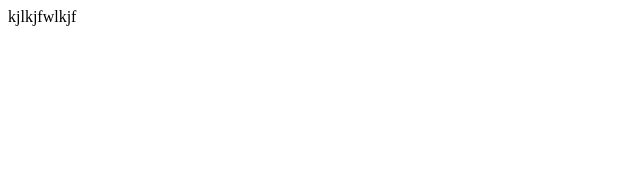
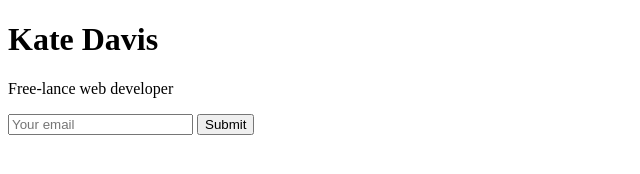
Before and after one commit to katedavis248/businesscard, a plain HTML site: page index.html in a window 1280 px wide. Shown: the whole page, without its empty margins (0-640 px from the left). Drawn offline with Linux system fonts and the light colour scheme.

Commit message:
added email placeholder and submit button

```diff
--- a/index.html
+++ b/index.html
@@ -8,7 +8,13 @@
 </head>
 
 <body>
-    kjlkjfwlkjf
+    <h1>Kate Davis</h1>
+    <p>Free-lance web developer</p>
+
+    <input type='email' placeholder="Your email">
+    <input type="submit">
+
+
 </body>
 
 </html>
```
